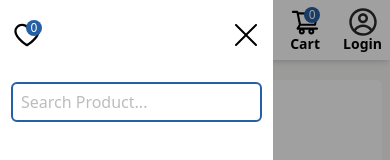
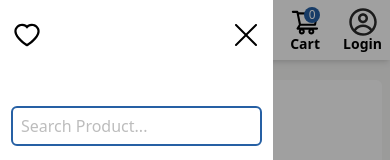
Before and after one commit to AsumVictor/vees-closet-shop, a React (Vite) app in the folder client/: page / in a window 390 px wide. Both pictures are taken after a click on the icon 28 px from the left and 30 px from the top of the page. Shown: the top 160 px of the page. Built offline with nearby package versions, Linux system fonts and the light colour scheme; no server answers.

Commit message:
Add route to save-to-later

```diff
--- a/client/server.js
+++ b/client/server.js
@@ -1,2 +1,2 @@
-const server = "http://localhost:5000";
+const server = "http://localhost:5000/api/vees";
 export default server;
--- a/client/src/components/Layout/Header.jsx
+++ b/client/src/components/Layout/Header.jsx
@@ -59,7 +59,7 @@ function Header() {
           <div className="flex flex-row justify-center items-center gap-x-5">
             {/* Save items in browser */}
 
-            <div className="flex">
+            <Link to='/saved-to-later' className="flex">
               <div className={`${styles.noramlFlex}`}>
                 <div className="relative cursor-pointer mr-[15px] flex flex-col items-center justify-center">
                   <AiOutlineHeart size={30} color="#000" />
@@ -69,7 +69,7 @@ function Header() {
                   <span className="text-[14px] font-bold -mt-1 ">Saved</span>
                 </div>
               </div>
-            </div>
+            </Link>
 
             {/* Save cart */}
             <Link to='/cart' className={`${styles.noramlFlex}`}>
--- a/client/src/components/Layout/MobileNav.jsx
+++ b/client/src/components/Layout/MobileNav.jsx
@@ -79,7 +79,7 @@ function MobileNav({ handleUserDropDown }) {
           <div className="fixed w-[70%] bg-[#fff] h-screen top-0 left-0 z-10 overflow-y-scroll">
             <div className="w-full justify-between flex pr-3">
               <div>
-                <div
+                <Link to='/saved-to-later'
                   className="relative mr-[15px]"
                   onClick={() => setOpen(false)}
                 >
@@ -87,7 +87,7 @@ function MobileNav({ handleUserDropDown }) {
                   <span class="absolute right-0 top-0 rounded-full bg-navy_blue w-4 h-4 top right p-0 m-0 text-white font-mono text-[12px]  leading-tight text-center">
                     0
                   </span>
-                </div>
+                </Link>
               </div>
               <RxCross1
                 size={30}
```
